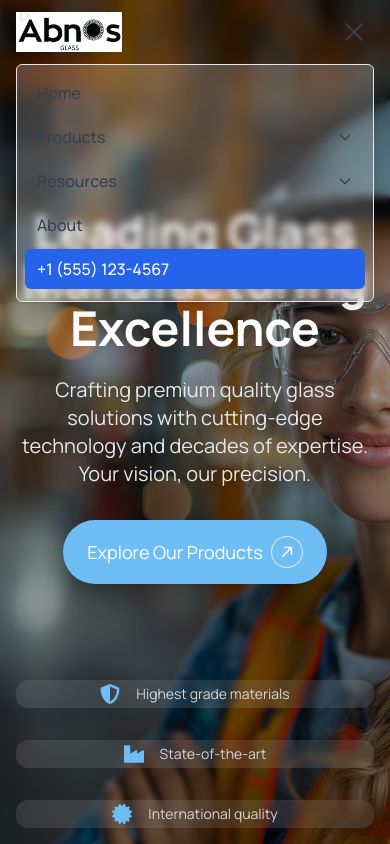
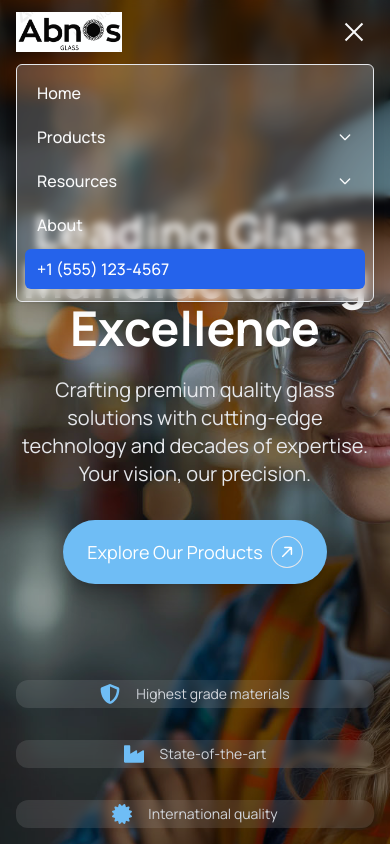
Before and after one commit to Hossein137900/abnos, a Next.js app: page / in a window 390 px wide. Both pictures are taken after a click on the button 354 px from the left and 32 px from the top of the page. Shown: the top 844 px of the page. Built offline with nearby package versions, Linux system fonts and the light colour scheme.

Commit message:
Update navbar.tsx

```diff
--- a/components/global/navbar.tsx
+++ b/components/global/navbar.tsx
@@ -121,7 +121,7 @@ const Navbar = () => {
             {/* Mobile Menu Button */}
             <button
               onClick={() => setIsMobileMenuOpen(!isMobileMenuOpen)}
-              className="md:hidden p-2 rounded-md text-gray-700 hover:text-blue-600 hover:bg-gray-100"
+              className="md:hidden p-2 rounded-md text-gray-50 hover:text-blue-600 hover:bg-gray-100"
             >
               <motion.div
                 animate={isMobileMenuOpen ? "open" : "closed"}
@@ -159,7 +159,7 @@ const Navbar = () => {
                 initial={{ opacity: 0, height: 0 }}
                 animate={{ opacity: 1, height: "auto" }}
                 exit={{ opacity: 0, height: 0 }}
-                className="md:hidden overflow-hidden bg-white/20 border border-gray-200 backdrop-blur-lg rounded-md shadow-lg"
+                className="md:hidden overflow-hidden bg-white/20 border border-gray-200 backdrop-blur-2xl rounded-md shadow-lg"
               >
                 <div className="px-2 pt-2 pb-3 space-y-1">
                   {navItems.map((item) => (
@@ -174,7 +174,7 @@ const Navbar = () => {
                                   : item.title
                               )
                             }
-                            className="w-full flex items-center justify-between px-3 py-2 text-base font-medium text-gray-700 hover:text-blue-600 hover:bg-gray-50 rounded-md"
+                            className="w-full flex items-center justify-between px-3 py-2 text-base font-medium text-gray-50 hover:text-blue-600 hover:bg-gray-50 rounded-md"
                           >
                             {item.title}
                             <motion.svg
@@ -206,7 +206,7 @@ const Navbar = () => {
                                   <Link
                                     key={dropdownItem.title}
                                     href={dropdownItem.href}
-                                    className="block px-3 py-2 text-base font-medium text-gray-700 hover:text-blue-600 hover:bg-gray-50 rounded-md"
+                                    className="block px-3 py-2 text-base font-medium text-gray-50 hover:text-blue-600 hover:bg-gray-50 rounded-md"
                                   >
                                     {dropdownItem.title}
                                   </Link>
@@ -221,7 +221,7 @@ const Navbar = () => {
                           className={`block px-3 py-2 rounded-md text-base font-medium ${
                             item.isButton
                               ? "bg-blue-600 text-white hover:bg-blue-700"
-                              : "text-gray-700 hover:text-blue-600 hover:bg-gray-50"
+                              : "text-gray-50 hover:text-blue-600 hover:bg-gray-50"
                           }`}
                         >
                           {item.title}
```
